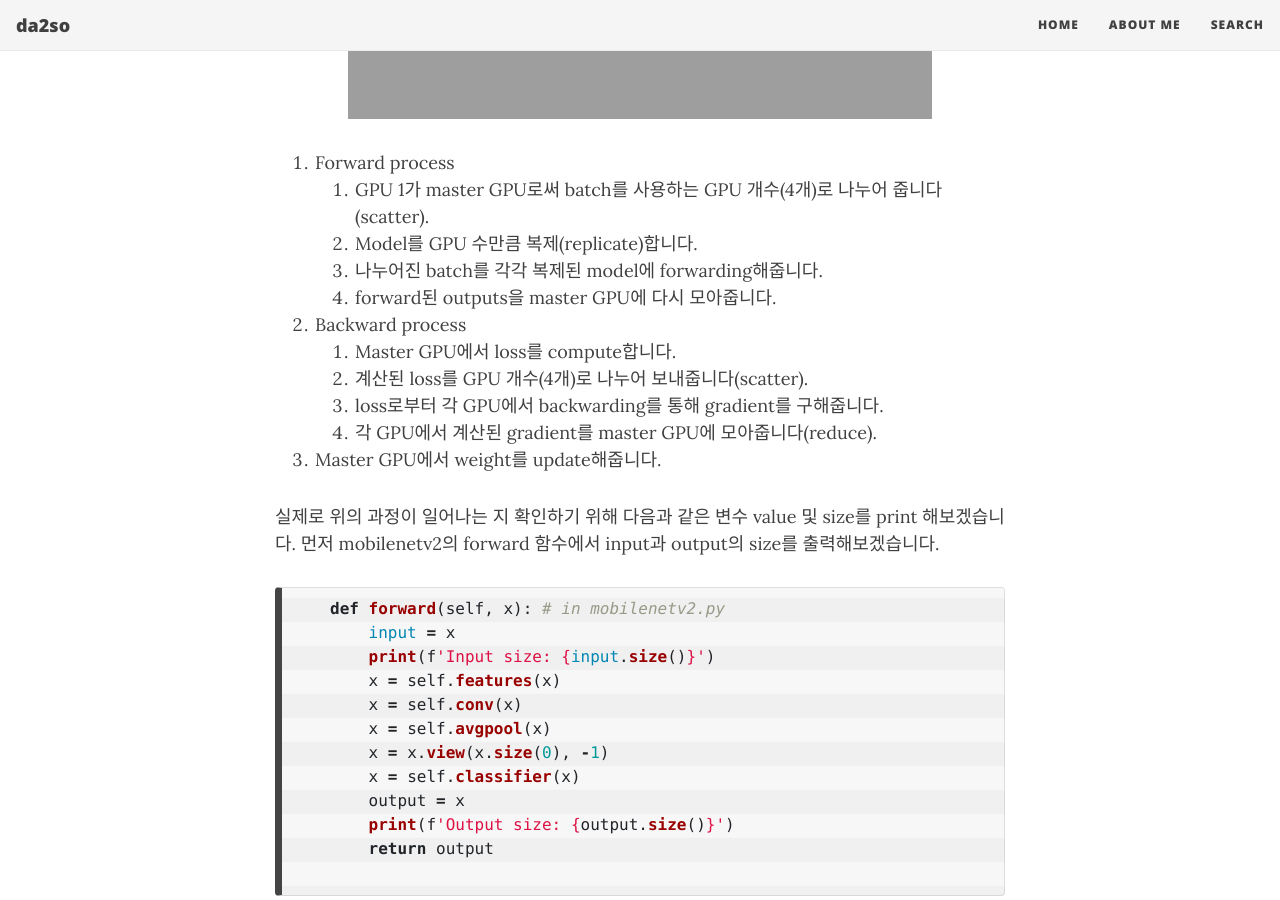
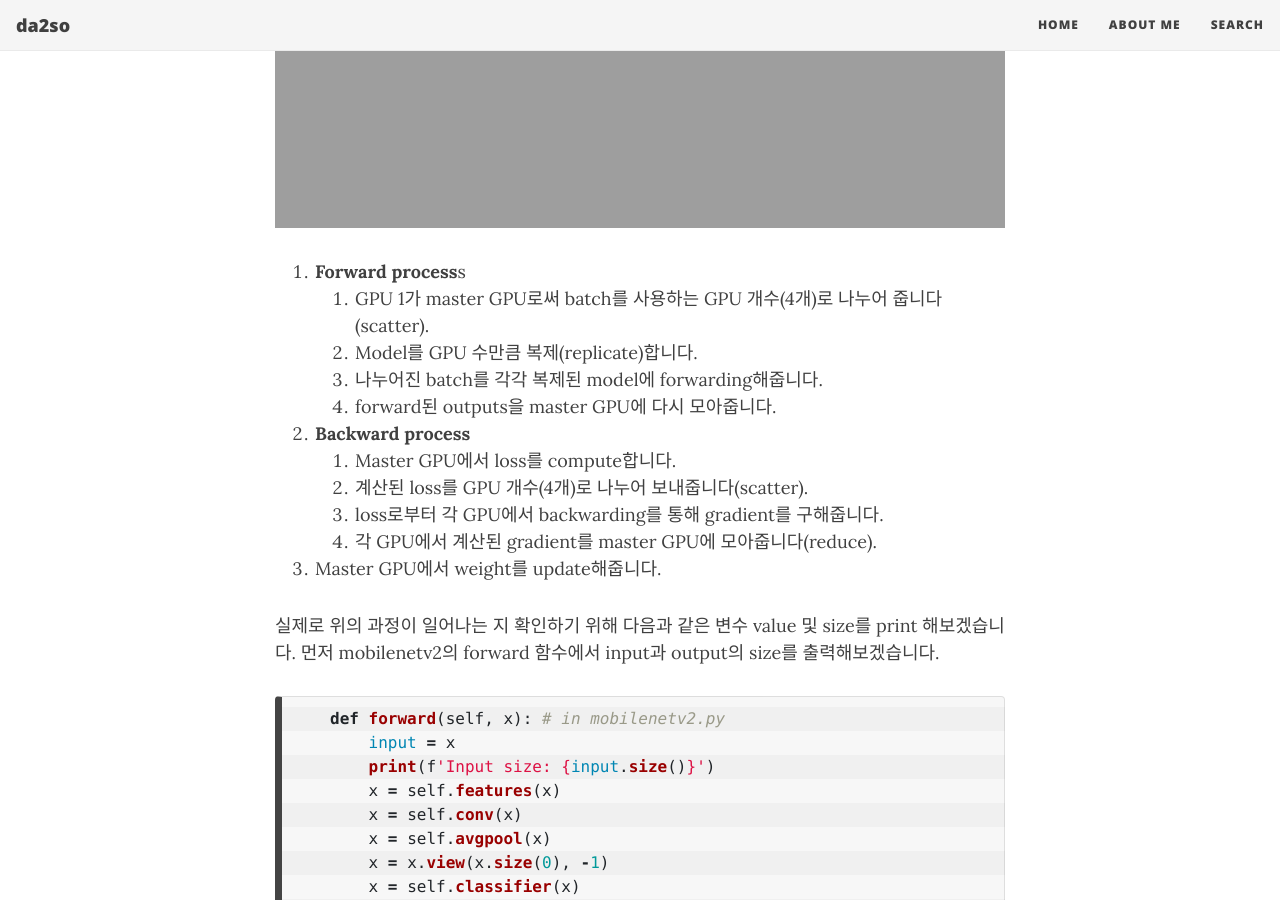
Before and after one commit to da2so/da2so.github.io, a Jekyll site: the page built from _posts/2021-09-23-Pytorch_MultiGPU.md, in a window 1280 px wide and 900 px high, scrolled down 2131 px. Built offline with Jekyll 4.4.1, drawn with Linux system fonts in a browser that asks for light colours; nearby versions of some CDN libraries.

Commit message:
Update 2021-09-23-Pytorch_MultiGPU.md

```diff
--- a/_posts/2021-09-23-Pytorch_MultiGPU.md
+++ b/_posts/2021-09-23-Pytorch_MultiGPU.md
@@ -4,7 +4,7 @@
 tags: [PyTorch, MultiGPU]
 comments: true
 use_math: true
-thumbnail-img: /assets/thumbnail_img/2021-09-23-Pytorch_MultiGPU/post.png
+thumbnail-img: /assets/thumbnail_img/2021-09-23-Pytorch_MultiGPU/post.PNG
 ---
 
 ## 1. Introduction
@@ -64,14 +64,14 @@
 Multi-GPU를 사용하기 위해 torch.nn.Dataparallel function인자에 Multi-GPU로 training하고 싶은 model만 넣어주면 됩니다.
 torch.nn.Dataparallel를 사용하였을 때 model의 forward와 backward는 다음과 같이 작동합니다.
 
- ![1](https://da2so.github.io/assets/post_img/2021-09-23-Pytorch_MultiGPU/1.png){: .mx-auto.d-block width="80%" :}
+![1](https://da2so.github.io/assets/post_img/2021-09-23-Pytorch_MultiGPU/1.png){: .mx-auto.d-block width="100%" :}
 
-1. Forward process
+1. **Forward process**s
     1. GPU 1가 master GPU로써 batch를 사용하는 GPU 개수(4개)로 나누어 줍니다(scatter).
     2. Model를 GPU 수만큼 복제(replicate)합니다.
     3. 나누어진 batch를 각각 복제된 model에 forwarding해줍니다.
     4. forward된 outputs을 master GPU에 다시 모아줍니다.
-2. Backward process
+2. **Backward process**
     1. Master GPU에서 loss를 compute합니다.
     2. 계산된 loss를 GPU 개수(4개)로 나누어 보내줍니다(scatter).
     3. loss로부터 각 GPU에서 backwarding를 통해 gradient를 구해줍니다.
@@ -99,7 +99,7 @@
 
 **Out:**
 
- ![1](https://da2so.github.io/assets/post_img/2021-09-23-Pytorch_MultiGPU/2.png){: .mx-auto.d-block width="60%" :}
+![1](https://da2so.github.io/assets/post_img/2021-09-23-Pytorch_MultiGPU/2.PNG){: .mx-auto.d-block width="60%" :}
 
 
 총 4개의 GPU를 사용하였고 Batch size가 256개 이므로 각 GPU에서 64개 batch단위로 forward하게 되는것을 확인가능합니다.
@@ -123,7 +123,7 @@
 
 **Out:**
 
-![1](https://da2so.github.io/assets/post_img/2021-09-23-Pytorch_MultiGPU/4.png){: .mx-auto.d-block width="60%" :}
+![1](https://da2so.github.io/assets/post_img/2021-09-23-Pytorch_MultiGPU/4.PNG){: .mx-auto.d-block width="60%" :}
 
 각 GPU에서 forwards된 outputs이 master GPU(cuda:0)에 합쳐지는 것을 볼 수 있습니다.
 
```
